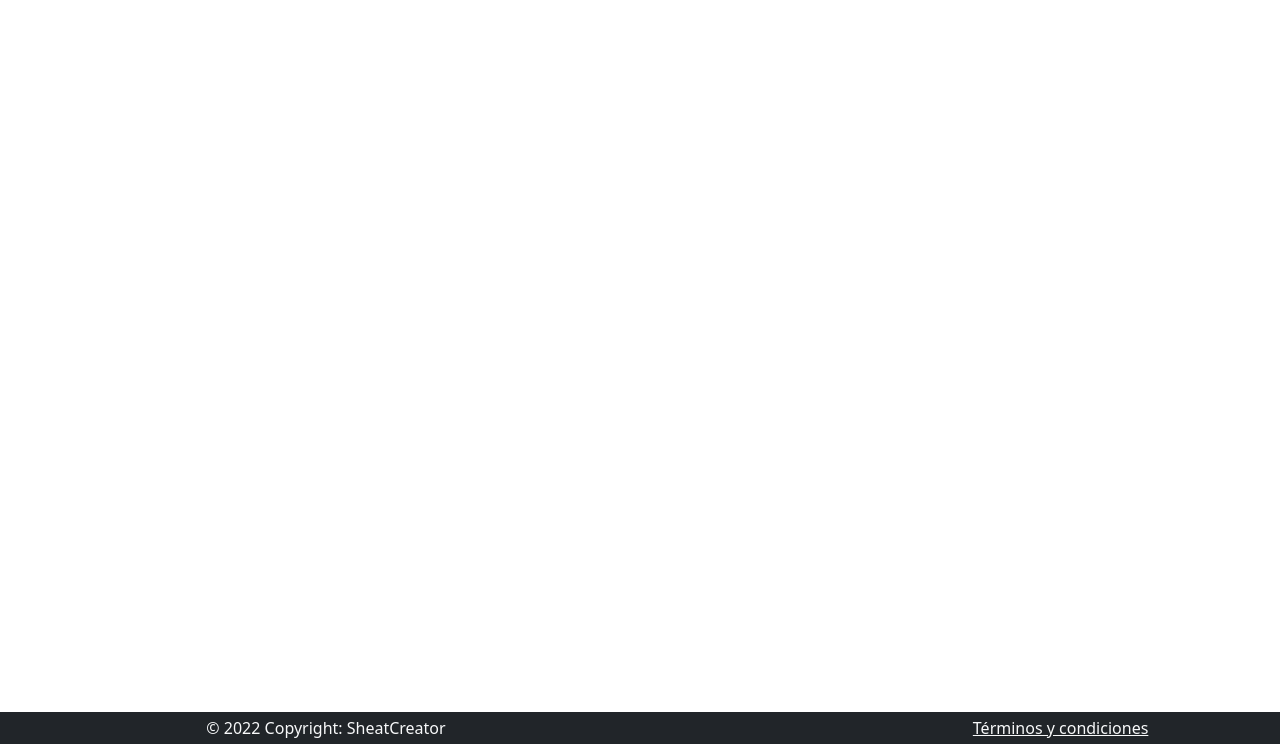
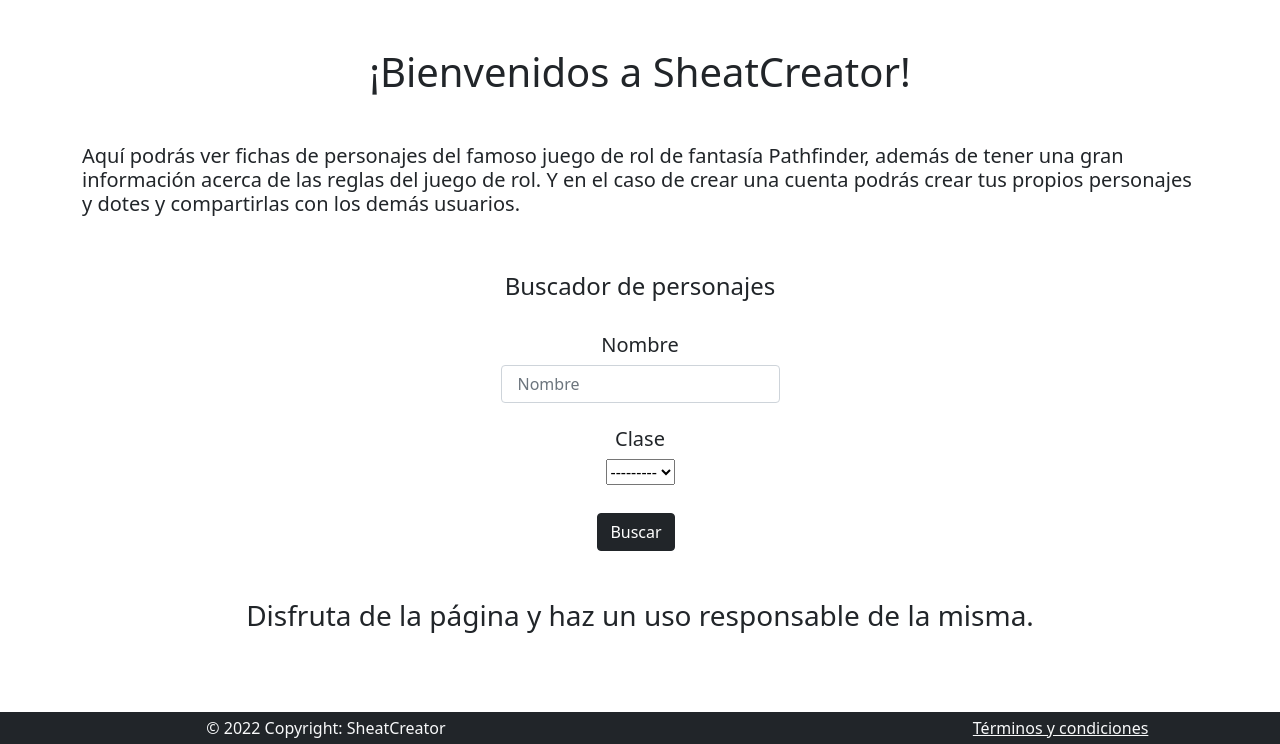
Before and after one commit to miguelvr98/PFCharacterCreator, a Django app: page / in a window 1280 px wide. Shown: the part 56-800 px from the top of the page. Run offline with Django 3.2, Linux system fonts and the light colour scheme; data that the repository does not hold is empty; some libraries are stand-ins or nearby versions.

Commit message:
Terminado el CSS

```diff
--- a/SheatCreator/main/templates/index.html
+++ b/SheatCreator/main/templates/index.html
@@ -1 +1,43 @@
 {% extends 'base.html' %}
+{% block content %}
+<div class="container">
+    <h1 class="text-center mt-5 mb-5">¡Bienvenidos a SheatCreator!</h1>
+    <h5 class="text-cetner mt-5 mb-5">Aquí podrás ver fichas de personajes del famoso juego de rol de fantasía Pathfinder, además de tener una gran información acerca de las reglas del juego de rol. Y en el caso de crear una cuenta podrás crear tus propios personajes y dotes y compartirlas con los demás usuarios.</h5>
+    <form  role="form"  enctype="multipart/form-data" action="/personaje/search/" method="POST" id="upload-image-form">
+        {% csrf_token %}
+        <div class="row">
+            <div class="col">
+                <h4 class="text-center mt-2">
+                    Buscador de personajes
+                </h4>
+            </div>
+        </div>
+        <div class="row">
+            <div class="col">
+                <h5 class="text-center mt-4">Nombre</h5>
+            </div>
+        </div>
+        <div class="row">
+            <div class="col">
+                {{buscador.nombre}}
+            </div>
+        </div>
+        <div class="row">
+            <div class="col">
+                <h5 class="text-center mt-4">Clase</h5>
+            </div>
+        </div>
+        <div class="row">
+            <div class="col">
+                {{buscador.clase}}
+            </div>
+        </div>
+        <div class="text-center mt-4">
+            <button type="submit" class="btn btn-dark mr-2">Buscar</button>
+        </div>
+        <input type="hidden" id="var" name="var" value={{buscador.var}}>
+    </form>
+    <br>
+    <h3 class="text-center mt-4">Disfruta de la página y haz un uso responsable de la misma.</h3>
+</div>
+{% endblock %}
--- a/SheatCreator/main/templates/personaje/list.html
+++ b/SheatCreator/main/templates/personaje/list.html
@@ -3,10 +3,10 @@
 <div class="px-2">
     <form  role="form"  enctype="multipart/form-data" action="/personaje/search/" method="POST" id="upload-image-form">
         {% csrf_token %}
-        <div class="text-center">Nombre</div>
+        <h5 class="text-center mt-4">Nombre</h5>
             {{buscador.nombre}}
             <br>
-        <div class="text-center">Clase</div>
+        <h5 class="text-center">Clase</h5>
             {{buscador.clase}}
             <br>
         <div class="text-center">
--- a/SheatCreator/main/views.py
+++ b/SheatCreator/main/views.py
@@ -1155,7 +1155,8 @@ def gdpr(request):
     return render(request, 'gdpr.html')
 
 def index(request):
-    return render(request, 'index.html')
+    buscador = BuscarPersonajeForm(var=False)
+    return render(request, 'index.html', {'buscador':buscador})
 
 def home(request):
     return render(request, 'index.html')
```
